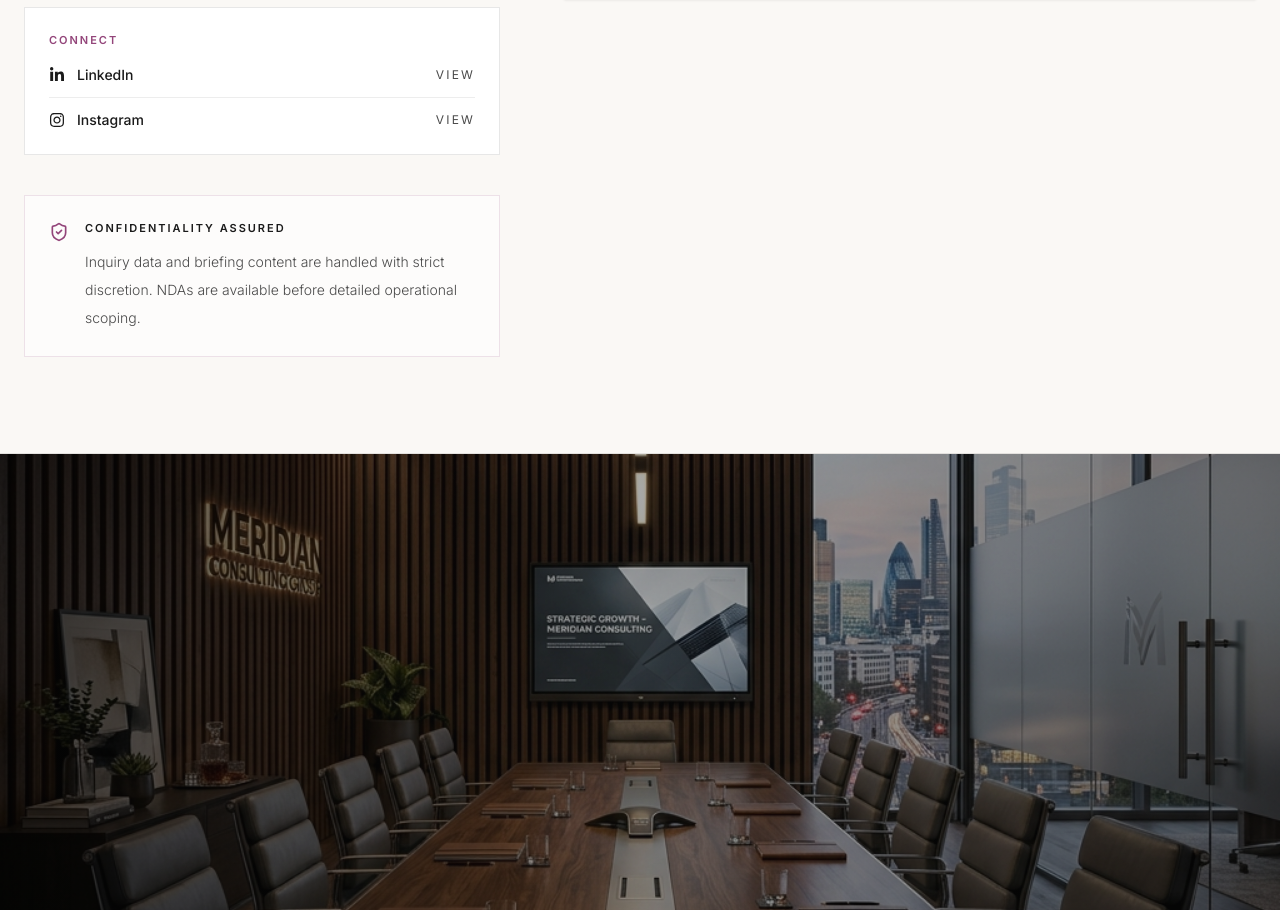
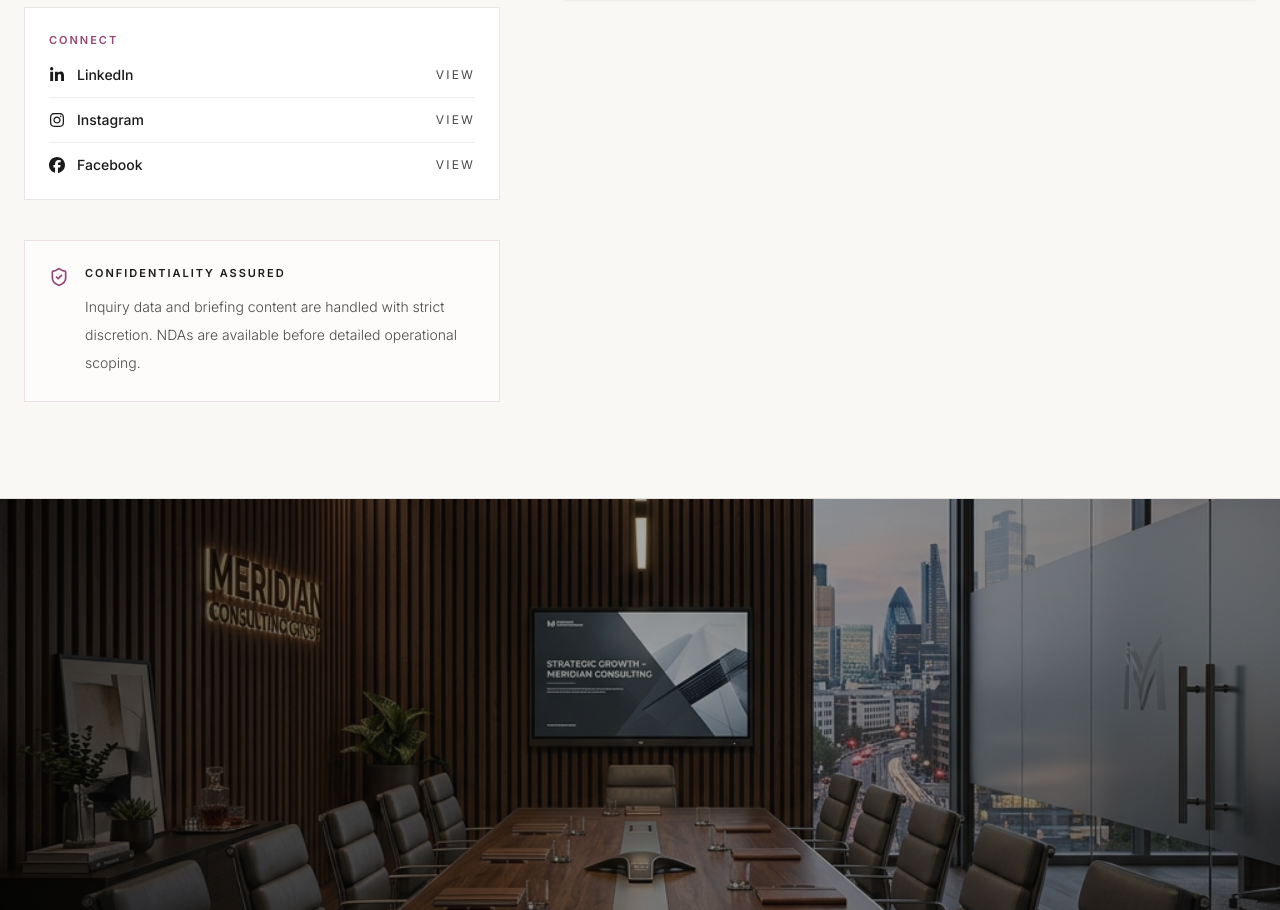
Before and after one commit to BehindTheDesks/newaverti, a Next.js app: page /contact in a window 1280 px wide. Shown: the part 1018-1928 px from the top of the page. Built offline with nearby package versions, Linux system fonts and the light colour scheme.

Commit message:
minor fixes contact us links

```diff
--- a/app/contact/page.tsx
+++ b/app/contact/page.tsx
@@ -3,7 +3,7 @@
 import Image from "next/image";
 import { useEffect, useState } from "react";
 import { CheckCircle2, Clock3, Mail, MapPin, Send, ShieldCheck, LucideIcon, Phone } from "lucide-react";
-import { FaInstagram, FaLinkedinIn } from "react-icons/fa6";
+import { FaInstagram, FaLinkedinIn, FaFacebook } from "react-icons/fa6";
 import { motion, useReducedMotion, type Transition } from "motion/react";
 
 type FormData = {
@@ -73,6 +73,12 @@ const socialLinks = [
     label: "Instagram",
     href: "https://www.instagram.com/avertipm?igsh=ZzRxZWk4YmJjdTRI/",
   },
+  {
+    icon: FaFacebook,
+    label: "Facebook",
+    href: "https://www.facebook.com/avertipm?mibextid=wwXIfr",
+  },
+
 ];
 
 const interestOptions = [
```
